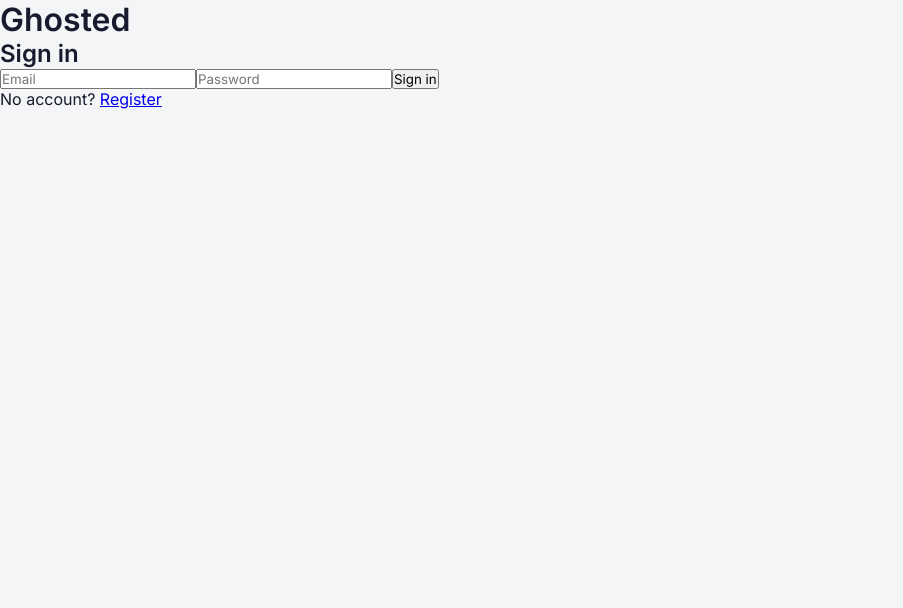
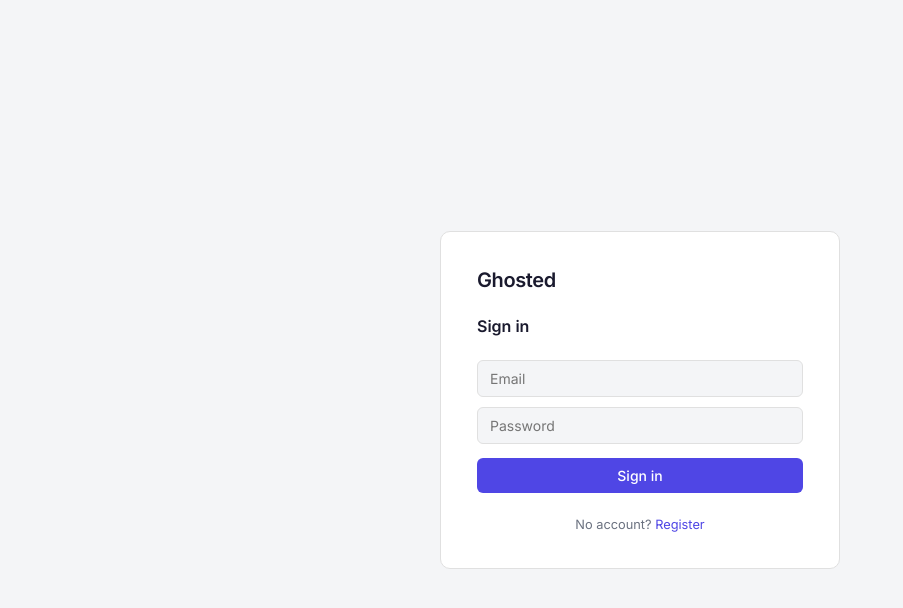
Before and after one commit to Lakonas/ghosted, a React (Vite) app in the folder frontend/: page /login in a window 1280 px wide. Shown: the top 608 px of the page, without its empty margins (0-903 px from the left). Built offline with nearby package versions, Linux system fonts and the light colour scheme.

Commit message:
feat: auth page styling

```diff
--- /dev/null
+++ b/frontend/src/pages/Login.css
@@ -0,0 +1,85 @@
+.auth-container {
+  min-height: 100vh;
+  display: flex;
+  align-items: center;
+  justify-content: center;
+  background: var(--bg);
+}
+
+.auth-card {
+  background: var(--surface);
+  border: 1px solid var(--border);
+  border-radius: 10px;
+  padding: 36px;
+  width: 100%;
+  max-width: 400px;
+  display: flex;
+  flex-direction: column;
+  gap: 24px;
+}
+
+.auth-logo {
+  font-size: 1.25rem;
+  font-weight: 600;
+  color: var(--text-primary);
+  letter-spacing: -0.02em;
+}
+
+.auth-card h2 {
+  font-size: 1rem;
+  font-weight: 600;
+  color: var(--text-primary);
+}
+
+.auth-form {
+  display: flex;
+  flex-direction: column;
+  gap: 10px;
+}
+
+.auth-form input {
+  width: 100%;
+  padding: 9px 12px;
+  border: 1px solid var(--border);
+  border-radius: 6px;
+  font-size: 0.875rem;
+  color: var(--text-primary);
+  background: var(--bg);
+  outline: none;
+}
+
+.auth-form input:focus {
+  border-color: var(--accent);
+}
+
+.auth-form button {
+  width: 100%;
+  padding: 9px;
+  background: var(--accent);
+  color: #fff;
+  border: none;
+  border-radius: 6px;
+  font-size: 0.875rem;
+  font-weight: 500;
+  margin-top: 4px;
+}
+
+.auth-form button:hover {
+  opacity: 0.9;
+}
+
+.auth-error {
+  font-size: 0.8rem;
+  color: var(--danger);
+}
+
+.auth-footer {
+  font-size: 0.8rem;
+  color: var(--text-secondary);
+  text-align: center;
+}
+
+.auth-footer a {
+  color: var(--accent);
+  text-decoration: none;
+}
--- a/frontend/src/pages/Login.jsx
+++ b/frontend/src/pages/Login.jsx
@@ -2,6 +2,7 @@ import { useState } from 'react';
 import { useNavigate, Link } from 'react-router-dom';
 import api from '../api/axios';
 import { useAuth } from '../context/AuthContext';
+import './Login.css';
 
 const Login = () => {
   const [form, setForm] = useState({ email: '', password: '' });
@@ -25,16 +26,18 @@ const Login = () => {
   };
 
   return (
-    <div>
-      <h1>Ghosted</h1>
-      <h2>Sign in</h2>
-      {error && <p>{error}</p>}
-      <form onSubmit={handleSubmit}>
-        <input name="email" type="email" placeholder="Email" value={form.email} onChange={handleChange} required />
-        <input name="password" type="password" placeholder="Password" value={form.password} onChange={handleChange} required />
-        <button type="submit">Sign in</button>
-      </form>
-      <p>No account? <Link to="/register">Register</Link></p>
+    <div className="auth-container">
+      <div className="auth-card">
+        <span className="auth-logo">Ghosted</span>
+        <h2>Sign in</h2>
+        {error && <p className="auth-error">{error}</p>}
+        <form className="auth-form" onSubmit={handleSubmit}>
+          <input name="email" type="email" placeholder="Email" value={form.email} onChange={handleChange} required />
+          <input name="password" type="password" placeholder="Password" value={form.password} onChange={handleChange} required />
+          <button type="submit">Sign in</button>
+        </form>
+        <p className="auth-footer">No account? <Link to="/register">Register</Link></p>
+      </div>
     </div>
   );
 };
--- a/frontend/src/pages/Register.jsx
+++ b/frontend/src/pages/Register.jsx
@@ -2,6 +2,7 @@ import { useState } from 'react';
 import { useNavigate, Link } from 'react-router-dom';
 import api from '../api/axios';
 import { useAuth } from '../context/AuthContext';
+import './Login.css';
 
 const Register = () => {
   const [form, setForm] = useState({ name: '', email: '', password: '' });
@@ -25,17 +26,19 @@ const Register = () => {
   };
 
   return (
-    <div>
-      <h1>Ghosted</h1>
+    <div className="auth-container">
+      <div className="auth-card">
+        <span className="auth-logo">Ghosted</span>
         <h2>Create account</h2>
-      {error && <p>{error}</p>}
-      <form onSubmit={handleSubmit}>
+        {error && <p className="auth-error">{error}</p>}
+        <form className="auth-form" onSubmit={handleSubmit}>
           <input name="name" type="text" placeholder="Name" value={form.name} onChange={handleChange} required />
           <input name="email" type="email" placeholder="Email" value={form.email} onChange={handleChange} required />
           <input name="password" type="password" placeholder="Password" value={form.password} onChange={handleChange} required />
           <button type="submit">Create account</button>
         </form>
-      <p>Already have an account? <Link to="/login">Sign in</Link></p>
+        <p className="auth-footer">Already have an account? <Link to="/login">Sign in</Link></p>
+      </div>
     </div>
   );
 };
```
Also changed, not shown: frontend/src/pages/Register.css (added). Lines whose indentation alone changed are shown as unchanged.
